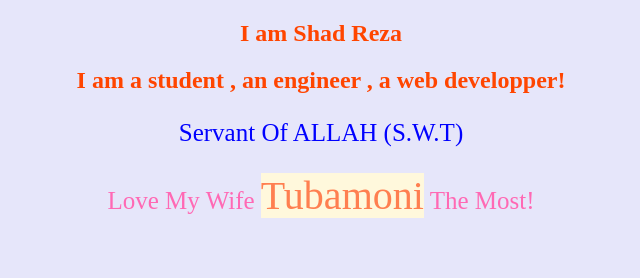
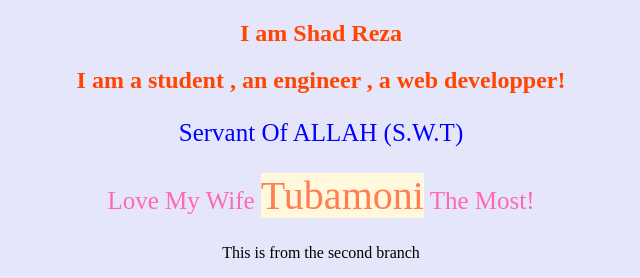
Before and after one commit to shadreza/my-first-website-complete-web-3, a plain HTML site: page index.html in a window 1280 px wide. Shown: the part 684-962 px from the top of the page, without its empty margins (319-959 px from the left). Before the commit the page ends 928 px from the top, so only its background shows below. Drawn offline with Linux system fonts and the light colour scheme.

Commit message:
Added from the second branch

```diff
--- a/index.html
+++ b/index.html
@@ -13,5 +13,6 @@
     <h2 class="wrt">I am a student , an engineer , a web developper!</h2>
     <p class="p1">Servant Of ALLAH (S.W.T)</p>
     <p class="p2">Love My Wife <span class="spann">Tubamoni</span> The Most!</p>
+    <p>This is from the second branch</p>
 </body>
 </html>
```
